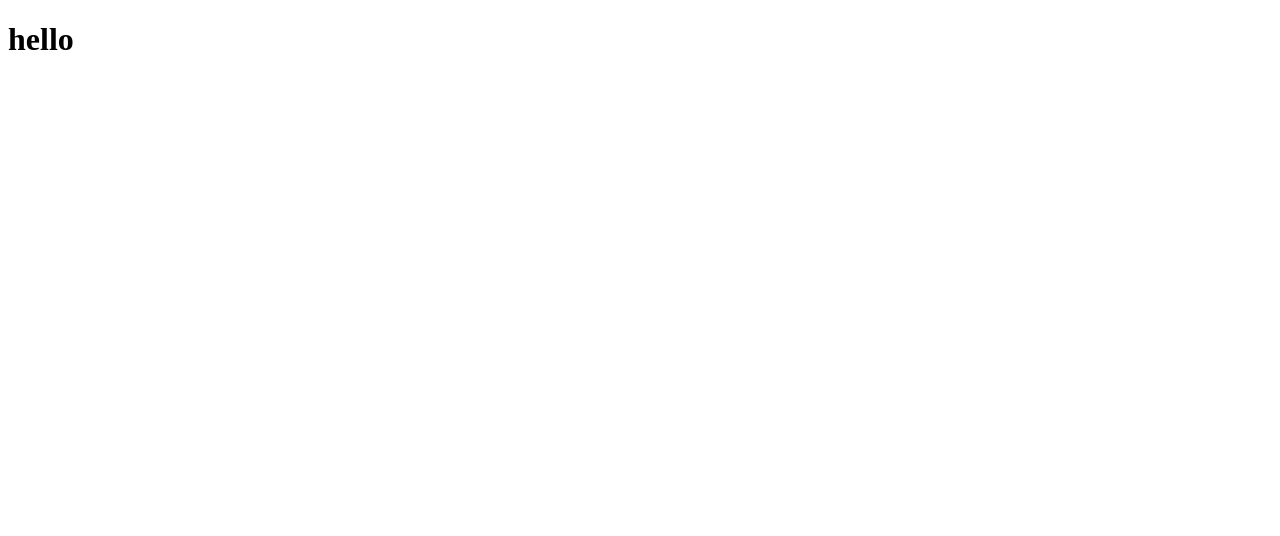
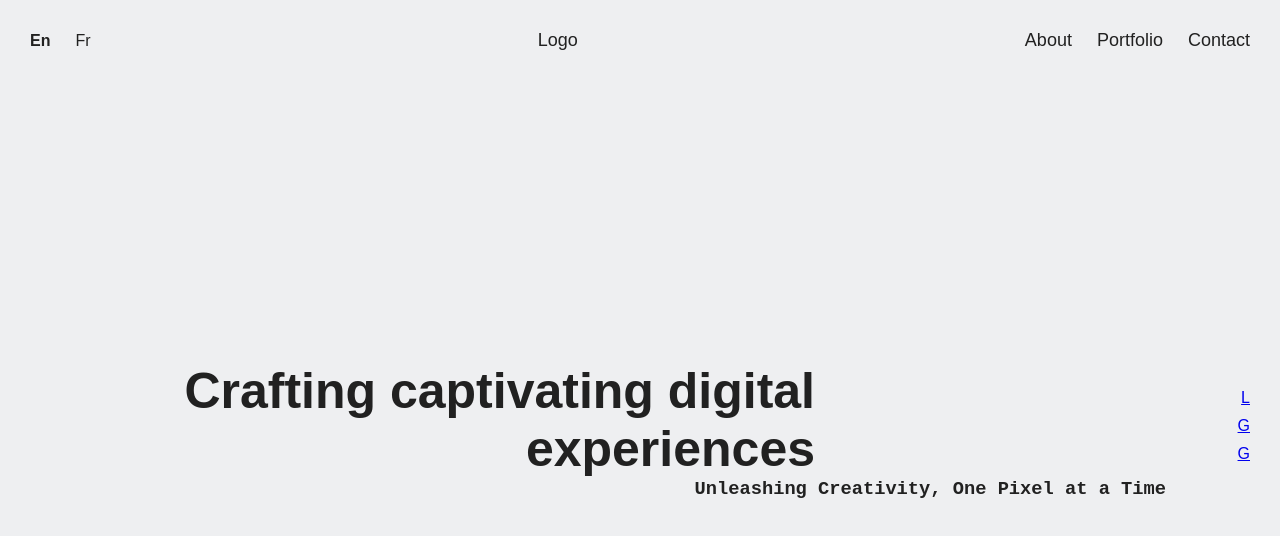
Before and after one commit to SaidGadzhiev/portfolio, a React (Create React App) app: page / in a window 1280 px wide. Shown: the top 536 px of the page. Built offline with nearby package versions, Linux system fonts and the light colour scheme.

Commit message:
Commit 1: Creating Routes and Componnents to have the base of the site and starting on the homepage look to get a general idea of the design.

```diff
--- a/package.json
+++ b/package.json
@@ -8,7 +8,9 @@
     "@testing-library/user-event": "^13.5.0",
     "react": "^18.2.0",
     "react-dom": "^18.2.0",
+    "react-router-dom": "^6.14.2",
     "react-scripts": "5.0.1",
+    "styled-components": "^6.0.6",
     "web-vitals": "^2.1.4"
   },
   "scripts": {
--- a/src/App.js
+++ b/src/App.js
@@ -1,8 +1,24 @@
+import { BrowserRouter as Router, Routes, Route } from 'react-router-dom';
+import styled from 'styled-components';
+
+import Homepage from './components/Homepage';
+import AboutMe from './components/AboutMe';
+import Portfolio from './components/Portfolio';
+import Contact from './components/Contact';
+import Header from './components/Header';
+
 function App() {
 	return (
-		<div className='App'>
-			<h1>hello</h1>
-		</div>
+		<Router>
+			<Header />
+
+			<Routes>
+				<Route path='/' element={<Homepage />}></Route>
+				<Route path='/aboutme' element={<AboutMe />}></Route>
+				<Route path='/portfolio' element={<Portfolio />}></Route>
+				<Route path='/contact' element={<Contact />}></Route>
+			</Routes>
+		</Router>
 	);
 }
 
--- /dev/null
+++ b/src/components/AboutMe.js
@@ -0,0 +1,9 @@
+const AboutMe = () => {
+	return (
+		<>
+			<h1>AboutMe</h1>
+		</>
+	);
+};
+
+export default AboutMe;
--- /dev/null
+++ b/src/components/Contact.js
@@ -0,0 +1,9 @@
+const Contact = () => {
+	return (
+		<>
+			<h1>Contact</h1>
+		</>
+	);
+};
+
+export default Contact;
--- /dev/null
+++ b/src/components/GlobalStyle.js
@@ -0,0 +1,28 @@
+import { createGlobalStyle } from 'styled-components';
+
+const GlobalStyle = createGlobalStyle`
+
+
+  @import url('https://fonts.googleapis.com/css2?family=Montserrat:ital,wght@0,100;0,200;0,300;0,400;0,500;0,600;0,700;0,800;0,900;1,100;1,200;1,300;1,400;1,500;1,600;1,700;1,800;1,900&family=Poppins:ital,wght@0,100;0,200;0,300;0,400;0,500;0,600;0,700;0,800;0,900;1,100;1,200;1,300;1,400;1,500;1,600;1,700;1,800;1,900&family=Roboto+Mono:ital,wght@0,100;0,200;0,300;0,400;0,500;0,600;0,700;1,100;1,200;1,300;1,400;1,500;1,600;1,700&display=swap');
+
+  *{
+    margin: 0;
+  padding: 0;
+  }
+  body{
+        font-family: 'Poppins', sans-serif;
+        padding: 30px;
+        background-color: #eeeff1;
+        color: #212121;
+    }
+    p{
+        font-family: 'Montserrat', sans-serif;
+    }
+
+    h3{
+        font-family: "Roboto Mono", monospace;
+    }
+
+
+`;
+export default GlobalStyle;
--- /dev/null
+++ b/src/components/Header.js
@@ -0,0 +1,42 @@
+import { Link, NavLink } from 'react-router-dom';
+import styled from 'styled-components';
+
+const Header = () => {
+	const Header = styled.nav`
+		display: flex;
+		justify-content: space-between;
+		align-items: center;
+
+		div {
+			display: flex;
+			gap: 25px;
+		}
+		a {
+			text-decoration: none;
+			font-size: 18px;
+			color: #212121;
+		}
+	`;
+
+	return (
+		<>
+			<Header>
+				<div>
+					<p>
+						{' '}
+						<strong>En</strong>
+					</p>
+					<p>Fr</p>
+				</div>
+				<NavLink to='/'>Logo</NavLink>
+				<div>
+					<NavLink to='/aboutme'>About</NavLink>
+					<NavLink to='/portfolio'>Portfolio</NavLink>
+					<NavLink to='/contact'>Contact</NavLink>
+				</div>
+			</Header>
+		</>
+	);
+};
+
+export default Header;
--- /dev/null
+++ b/src/components/Homepage.js
@@ -0,0 +1,66 @@
+import styled from 'styled-components';
+
+const Homepage = () => {
+	const HeroSection = styled.div`
+		position: relative;
+		display: flex;
+		justify-content: center;
+		align-items: center;
+		height: 95vh;
+	`;
+
+	const Title = styled.div`
+		display: flex;
+		flex-direction: column;
+		align-items: center;
+		max-width: 1052px;
+		width: 100%;
+		padding: 0 16px;
+		h1 {
+			font-size: 50px;
+			text-align: right;
+			margin-bottom: 0;
+			align-self: flex-start;
+			max-width: 732px;
+			margin-left: -31px;
+			width: 100%;
+		}
+
+		h3 {
+			text-align: left;
+			margin-top: 0; /* Set margin-top to 0 to make the elements touch */
+			align-self: flex-end;
+		}
+	`;
+
+	const SocialLinks = styled.div`
+		position: absolute;
+		top: 50%;
+		right: 0;
+		transform: translateY(-50%); /* Center the SocialLinks vertically */
+		display: flex;
+		flex-direction: column;
+		align-items: flex-end; /* Align SocialLinks to the right */
+		a {
+			margin-bottom: 10px;
+		}
+	`;
+
+	return (
+		<>
+			<HeroSection>
+				<Title>
+					<h1>Crafting captivating digital experiences</h1>
+					<h3>Unleashing Creativity, One Pixel at a Time</h3>
+				</Title>
+				<SocialLinks>
+					<a href='#'>L</a>
+					<a href='#'>G</a>
+					<a href='#'>G</a>
+				</SocialLinks>
+			</HeroSection>
+		</>
+	);
+};
+
+export default Homepage;
--- /dev/null
+++ b/src/components/Portfolio.js
@@ -0,0 +1,9 @@
+const Portfolio = () => {
+	return (
+		<>
+			<h1>Portfolio</h1>
+		</>
+	);
+};
+
+export default Portfolio;
--- a/src/index.js
+++ b/src/index.js
@@ -1,10 +1,11 @@
 import React from 'react';
 import ReactDOM from 'react-dom/client';
 import App from './App';
-
+import GlobalStyle from './components/GlobalStyle';
 const root = ReactDOM.createRoot(document.getElementById('root'));
 root.render(
 	<React.StrictMode>
+		<GlobalStyle />
 		<App />
 	</React.StrictMode>
 );
```
Also changed, not shown: 1 other file (tests, documents, lock files or other folders).
